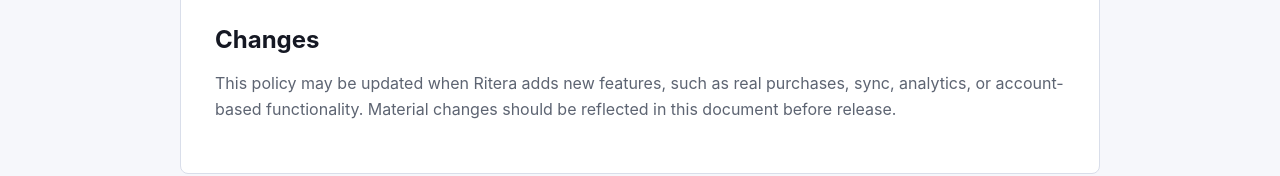
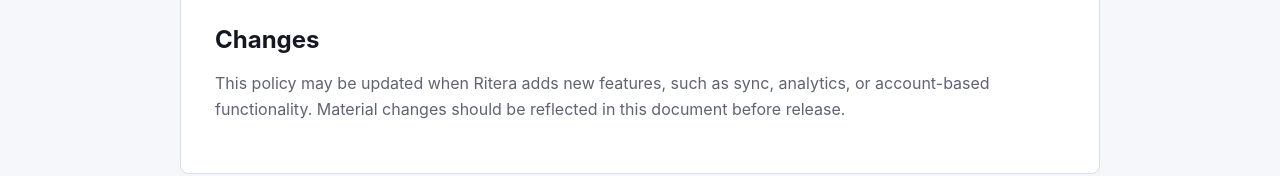
Before and after one commit to VectraCode/site, a plain HTML site: page ritera/privacy/index.html in a window 1280 px wide. Shown: the part 2026-2202 px from the top of the page. Drawn offline with Linux system fonts and the light colour scheme.

Commit message:
Add files via upload

```diff
--- a/ritera/privacy/index.html
+++ b/ritera/privacy/index.html
@@ -135,9 +135,8 @@
           <h2>Changes</h2>
           <p>
             This policy may be updated when Ritera adds new features, such as
-            real purchases, sync, analytics, or account-based functionality.
-            Material changes should be reflected in this document before
-            release.
+            sync, analytics, or account-based functionality. Material changes
+            should be reflected in this document before release.
           </p>
         </article>
       </main>
```
Also changed, not shown: index.html (+1 -1 lines).
